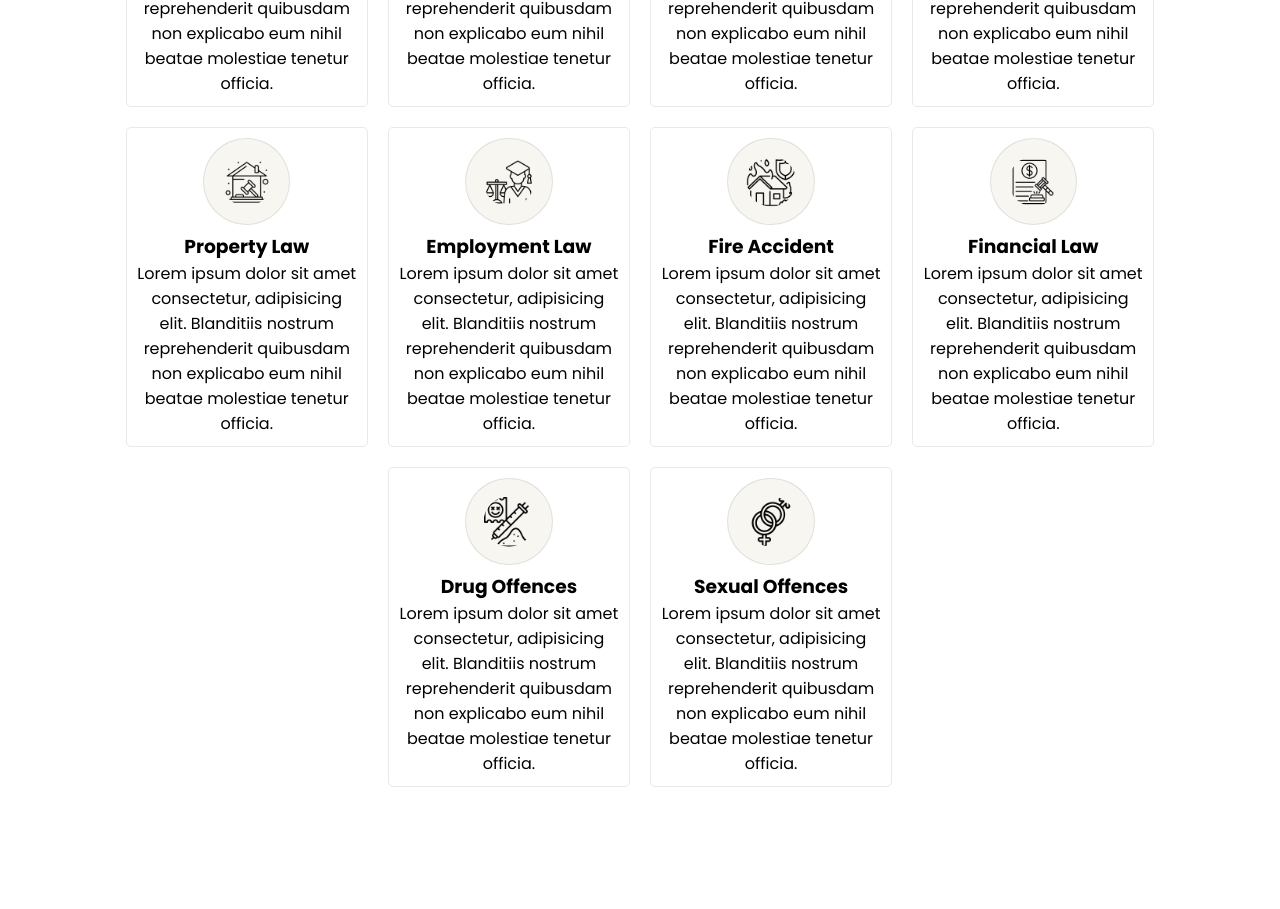
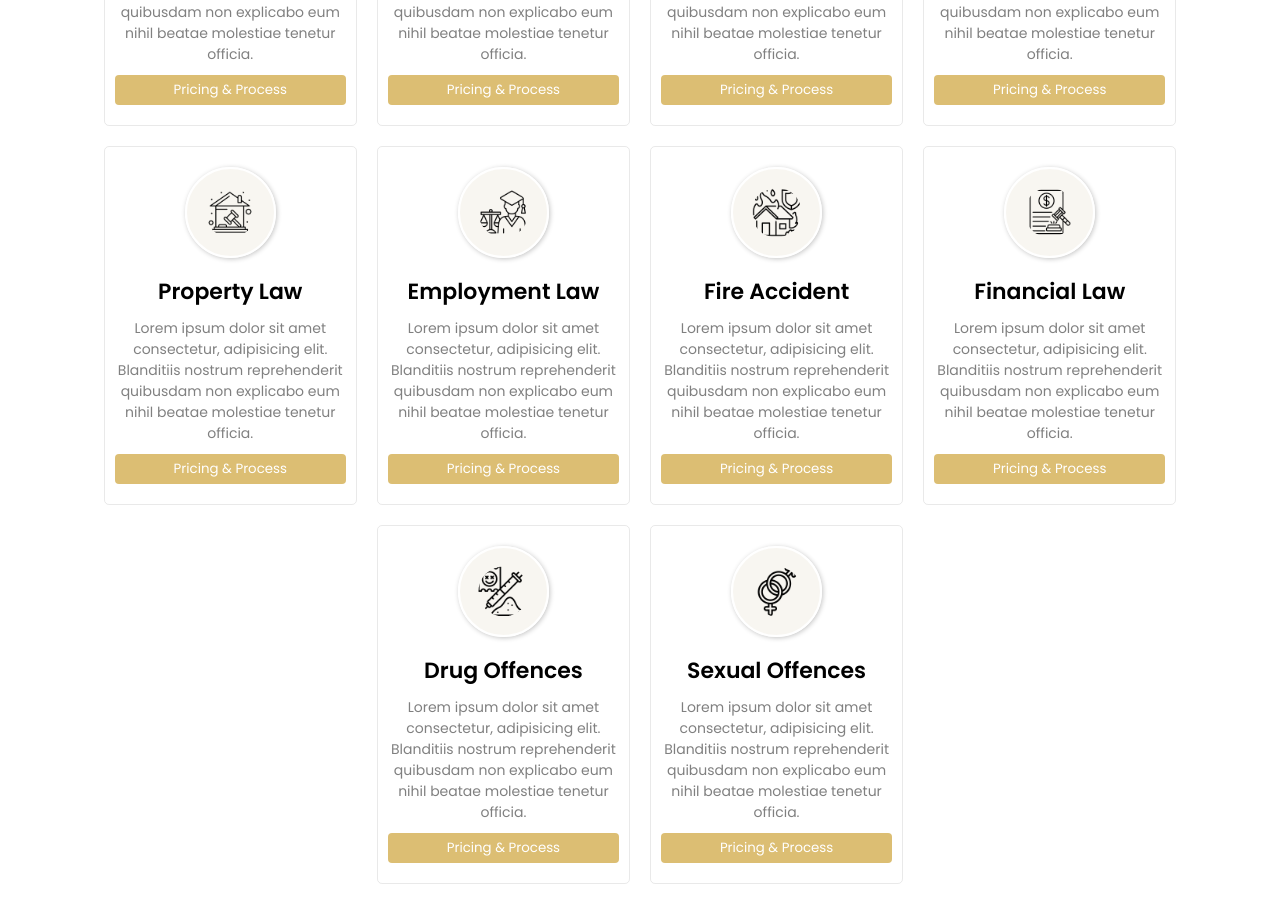
Before and after one commit to awalhossainPro/justicelawchamber, a React (Create React App) app: page / in a window 1280 px wide. Shown: the part 1580-2489 px from the top of the page. Before the commit the page ends 2393 px from the top, so only its background shows below. Built offline with nearby package versions, Linux system fonts and the light colour scheme.

Commit message:
Update services section

```diff
--- a/src/components/Pages/Home/Home.js
+++ b/src/components/Pages/Home/Home.js
@@ -47,7 +47,7 @@ const Home = () => {
                 </div>
             </div>
 
-            <h1 style={{color:'#fff', textAlign:'center', padding:'15px 0', background:'#ab9a03', margin:'0 7%', fontWeight:'400'}}>Practice Area (Services)</h1>
+            <h1 style={{color:'#fff', textAlign:'center', padding:'5px 0', background:'#ab9a03', margin:'0 7%', fontWeight:'400'}}>Practice Areas (Services)</h1>
             <Services></Services>
         </div>
     );
--- a/src/components/Pages/Home/Module.Services.css
+++ b/src/components/Pages/Home/Module.Services.css
@@ -11,19 +11,54 @@
 }
 
 .practice{
-    flex: 0 0 calc(20%);
+    flex: 0 0 calc(21%);
     border: 1px solid rgba(211, 211, 211, 0.5);
     border-radius: 5px;
     text-align: center;
     color: black;
-    padding: 10px;
+    padding: 20px 10px;
+    transition: 300ms;
+}
 
+.practice:hover{
+    background-image: linear-gradient(to bottom right, rgba(221, 255, 162, 0.5), rgba(0, 116, 249, 0.2));
+    box-shadow: 3px 3px 7px rgba(1, 81, 103, 0.2);
 }
 
 .practice img{
     width: 50px;
-    border: 1px solid rgba(190, 190, 190, 0.4);
+    border: 2px solid white;
     padding: 8%;
     border-radius: 50%;
     background-color: rgba(139, 102, 17, 0.06);
+    box-shadow: 1px 1px 5px rgb(196, 196, 196);
 }
+
+.practice > h3{
+    font-weight: 600;
+    font-size: 22px;
+    margin: 10px 0;
+}
+
+.practice > p{
+    font-size: 14px;
+    color: grey;
+    transition: 1s;
+}
+
+.practice > p:hover{
+    color: black;
+}
+
+.practice > button{
+    background-color: rgb(220, 190, 115);
+    width: 100%;
+    padding: 5px 0;
+    color: #fff;
+    border: none;
+    border-radius: 4px;
+    margin-top: 10px;
+    transition: 300ms;
+    font-weight: 400;
+    cursor: pointer;
+}
--- a/src/components/Pages/Home/Services.js
+++ b/src/components/Pages/Home/Services.js
@@ -20,6 +20,7 @@ const Services = () => {
                 <p>
                     Lorem ipsum dolor sit amet consectetur, adipisicing elit. Blanditiis nostrum reprehenderit quibusdam non explicabo eum nihil beatae molestiae tenetur officia.
                 </p>
+                <button>Pricing & Process</button>
             </div>
             <div className='practice'>
                 <img src={businessLawIcon} alt="" />
@@ -27,6 +28,7 @@ const Services = () => {
                 <p>
                     Lorem ipsum dolor sit amet consectetur, adipisicing elit. Blanditiis nostrum reprehenderit quibusdam non explicabo eum nihil beatae molestiae tenetur officia.
                 </p>
+                <button>Pricing & Process</button>
             </div>
             <div className='practice'>
                 <img src={insuranceLawIcon} alt="" />
@@ -34,6 +36,7 @@ const Services = () => {
                 <p>
                     Lorem ipsum dolor sit amet consectetur, adipisicing elit. Blanditiis nostrum reprehenderit quibusdam non explicabo eum nihil beatae molestiae tenetur officia.
                 </p>
+                <button>Pricing & Process</button>
             </div>
             <div className='practice'>
                 <img src={criminalLawIcon} alt="" />
@@ -41,6 +44,7 @@ const Services = () => {
                 <p>
                     Lorem ipsum dolor sit amet consectetur, adipisicing elit. Blanditiis nostrum reprehenderit quibusdam non explicabo eum nihil beatae molestiae tenetur officia.
                 </p>
+                <button>Pricing & Process</button>
             </div>
             <div className='practice'>
                 <img src={propertyLawIcon} alt="" />
@@ -48,6 +52,7 @@ const Services = () => {
                 <p>
                     Lorem ipsum dolor sit amet consectetur, adipisicing elit. Blanditiis nostrum reprehenderit quibusdam non explicabo eum nihil beatae molestiae tenetur officia.
                 </p>
+                <button>Pricing & Process</button>
             </div>
             <div className='practice'>
                 <img src={employmentLawIcon} alt="" />
@@ -55,6 +60,7 @@ const Services = () => {
                 <p>
                     Lorem ipsum dolor sit amet consectetur, adipisicing elit. Blanditiis nostrum reprehenderit quibusdam non explicabo eum nihil beatae molestiae tenetur officia.
                 </p>
+                <button>Pricing & Process</button>
             </div>
             <div className='practice'>
                 <img src={fireAccidentLawIcon} alt="" />
@@ -62,6 +68,7 @@ const Services = () => {
                 <p>
                     Lorem ipsum dolor sit amet consectetur, adipisicing elit. Blanditiis nostrum reprehenderit quibusdam non explicabo eum nihil beatae molestiae tenetur officia.
                 </p>
+                <button>Pricing & Process</button>
             </div>
             <div className='practice'>
                 <img src={financialLawIcon} alt="" />
@@ -69,6 +76,7 @@ const Services = () => {
                 <p>
                     Lorem ipsum dolor sit amet consectetur, adipisicing elit. Blanditiis nostrum reprehenderit quibusdam non explicabo eum nihil beatae molestiae tenetur officia.
                 </p>
+                <button>Pricing & Process</button>
             </div>
             <div className='practice'>
                 <img src={drugOffencesLawIcon} alt="" />
@@ -76,6 +84,7 @@ const Services = () => {
                 <p>
                     Lorem ipsum dolor sit amet consectetur, adipisicing elit. Blanditiis nostrum reprehenderit quibusdam non explicabo eum nihil beatae molestiae tenetur officia.
                 </p>
+                <button>Pricing & Process</button>
             </div>
             <div className='practice'>
                 <img src={sexualOffencesLawIcon} alt="" />
@@ -83,6 +92,7 @@ const Services = () => {
                 <p>
                     Lorem ipsum dolor sit amet consectetur, adipisicing elit. Blanditiis nostrum reprehenderit quibusdam non explicabo eum nihil beatae molestiae tenetur officia.
                 </p>
+                <button>Pricing & Process</button>
             </div>
         </div>
     );
```
